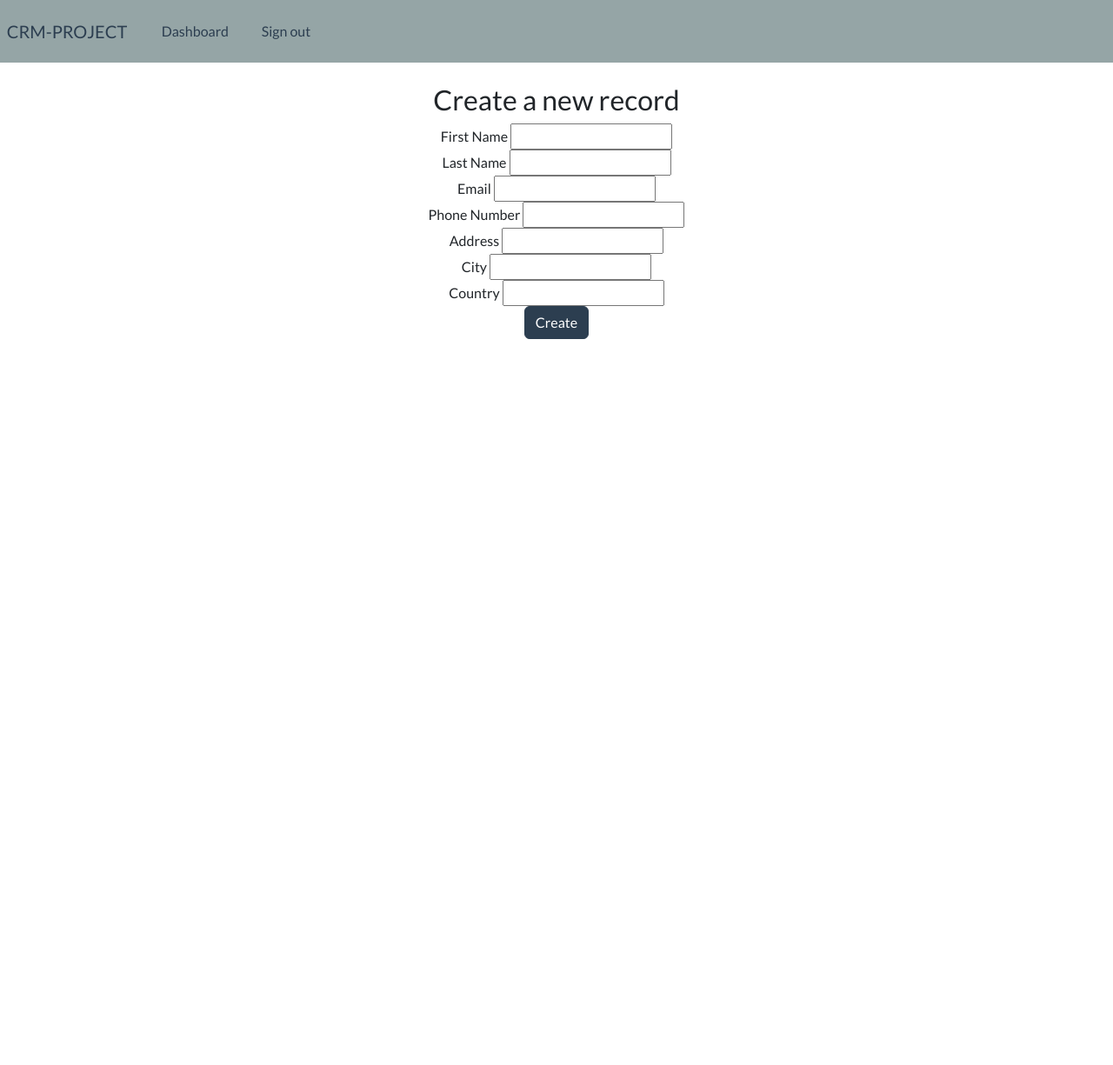
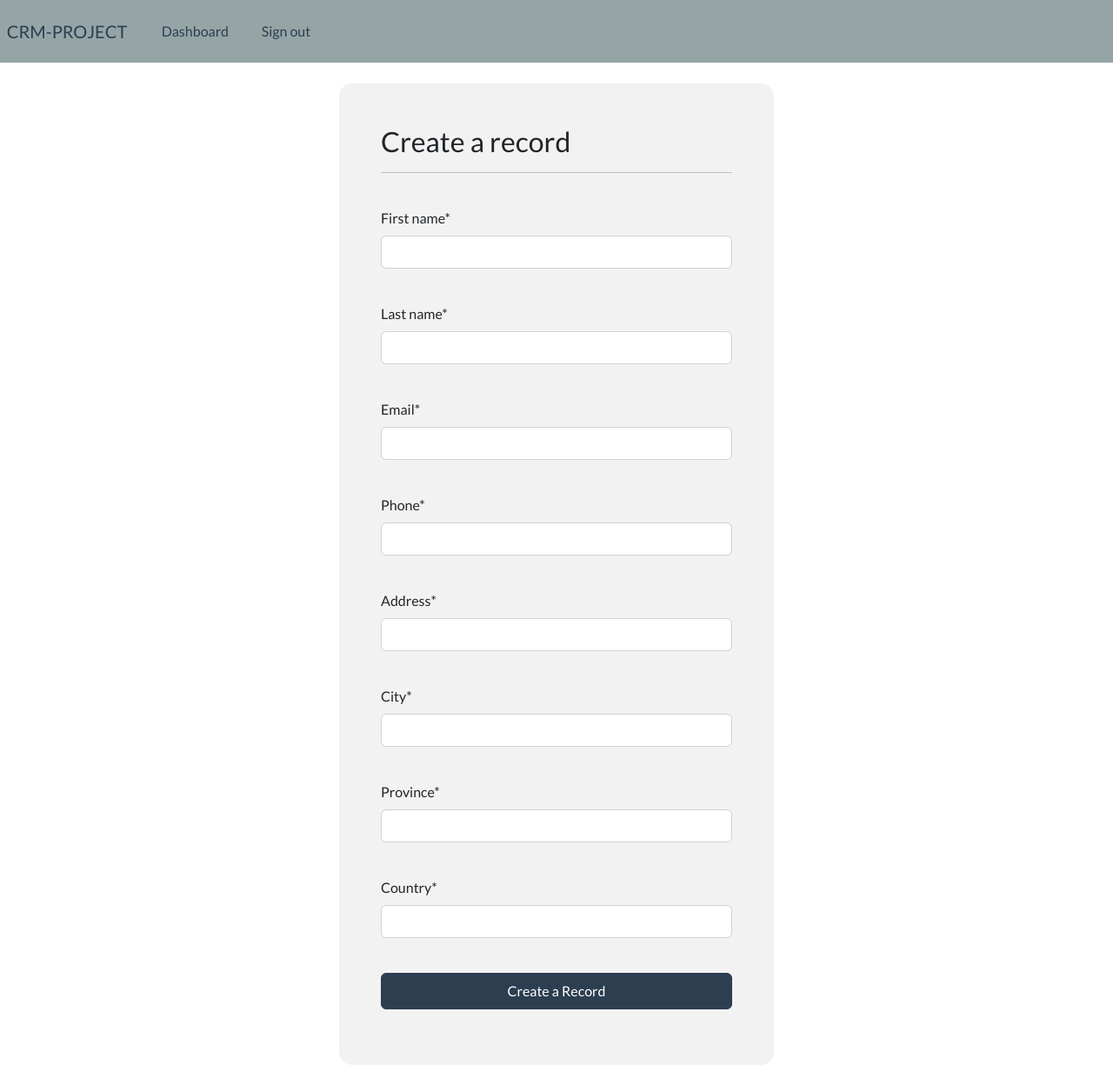
Before and after one commit to Kibreab-kb-kb/CRM-Application-Django, a Django app: page /create_record in a window 1280 px wide. Shown: the whole page at 87% size. Before the commit the page ends 390 px from the top, so only its background shows below. Run offline with Django 5.2, Linux system fonts and the light colour scheme; a user stored in the database is signed in; some libraries are stand-ins or nearby versions.

Commit message:
finshing create-record-method

```diff
--- a/static/css/style.css
+++ b/static/css/style.css
@@ -1,5 +1,5 @@
 .form-layout {
   border-radius: 15px;
-  background-color: red;
+  background-color: #f2f2f2;
   width: 500px;
 }
--- a/webapp/templates/webapps/create_record.html
+++ b/webapp/templates/webapps/create_record.html
@@ -1,70 +1,47 @@
-{% extends 'webapps/base.html' %}
-{% block content %}
-<div class="container text-center">
-  <h3>Create a new record</h3>
-  <form method="POST" action="{% url 'create_record' %}">
+{% extends 'webapps/base.html' %} {% load crispy_forms_tags %}
+
+{% load static %}
+{% block content%}
+<div class="container shadow-md p-5  form-layout">
+  <h3>Create a record</h3>
+  <hr />
+  <br />
+  <form method="POST" autocomplete="off">
     {% csrf_token %}
-    <div class="form-group
-        {% if form.first_name.errors %}has-error{% endif %}">
-        <label for="first_name">First Name</label>
-        {{ form.first_name }}
-        {% for error in form.first_name.errors %}
-        <span class="help-block">{{ error }}</span>
-        {% endfor %}
-    </div>
+        {{form.first_name|as_crispy_field}}
 
+        <br>
 
-    <div class="form-group
-        {% if form.last_name.errors %}has-error{% endif %}">
-        <label for="last_name">Last Name</label>
-        {{ form.last_name }}
-        {% for error in form.last_name.errors %}
-        <span class="help-block
-            ">{{ error }}</span>
-        {% endfor %}
+        {{form.last_name|as_crispy_field}}
 
-    </div>
-    <div class="form-group
-        {% if form.email.errors %}has-error{% endif %}">
-        <label for="email">Email</label>
-        {{ form.email }}
-        {% for error in form.email.errors %}
-        <span class="help-block">{{ error }}</span>
-        {% endfor %}
-    </div>
-    <div class="form-group
-        {% if form.phone.errors %}has-error{% endif %}">
-        <label for="phone">Phone Number</label>
-        {{ form.phone }}
-        {% for error in form.phone.errors %}
-        <span class="help-block">{{ error }}</span>
-        {% endfor %}
-    </div>
-    <div class="form-group
-        {% if form.address.errors %}has-error{% endif %}">
-        <label for="address">Address</label>
-        {{ form.address }}
-        {% for error in form.address.errors %}
-        <span class="help-block">{{ error }}</span>
-        {% endfor %}
-    </div>
-    <div class="form-group
-        {% if form.city.errors %}has-error{% endif %}">
-        <label for="city">City</label>
-        {{ form.city }}
-        {% for error in form.city.errors %}
-        <span class="help-block">{{ error }}</span>
-        {% endfor %}
-    </div>
-    <div class="form-group
-        {% if form.country.errors %}has-error{% endif %}">
-        <label for="country">Country</label>
-        {{ form.country }}
-        {% for error in form.country.errors %}
-        <span class="help-block">{{ error }}</span>
-        {% endfor %}
-    </div>
-    <button type="submit" class="btn btn-primary">Create</button>
-    </form>
+        <br>
+
+        {{form.email|as_crispy_field}}
+
+        <br>
+
+        {{form.phone|as_crispy_field}}
+
+        <br>
+
+        {{form.address|as_crispy_field}}
+
+        <br>
+
+        {{form.city|as_crispy_field}}
+
+        <br>
+
+        {{form.province|as_crispy_field}}
+
+        <br>
+
+        {{form.country|as_crispy_field}}
+
+    <br />
+    <button type="submit" class="btn btn-primary w-100 btn-block p-2">
+      Create a Record
+    </button>
+  </form>
 </div>
 {% endblock %}
--- a/webapp/templates/webapps/dashboard.html
+++ b/webapp/templates/webapps/dashboard.html
@@ -1,9 +1,11 @@
-{% extends 'webapps/base.html'%} {% block content %}
+{% extends 'webapps/base.html'%}
+
+ {% block content %}
 
 <div class="container text-center">
   <h3>Welcome to the dashboard page {{user.username}}</h3>
 
-  <a class="btn btn-outline-primary" href="{% url 'dashboard' %}"
+  <a class="btn btn-outline-primary" href="{% url 'create_record' %}"
     >Create a new record</a
   >
   <br /><br />
--- a/webapp/templates/webapps/index.html
+++ b/webapp/templates/webapps/index.html
@@ -23,8 +23,4 @@
      </div>
 </body>
 
-
-
-
-
 {% endblock %}
--- a/webapp/views.py
+++ b/webapp/views.py
@@ -80,7 +80,6 @@ def dashboard(request):
 
 
 #Create a record
-
 @login_required(login_url='login')
 def create_record(request):
    form=CreateRecordForm()
@@ -96,14 +95,14 @@ def create_record(request):
 
 #Update a record
 
-@login_required(login_url='login')
-def update_record(request,pk):
-   record=Record.objects.get(id=pk)
-   form=UpdateRecordForm(instance=record)
-   if request.method=='POST':
-      form=UpdateRecordForm(request.POST,instance=record)
-      if form.is_valid():
-         form.save()
-         return redirect('dashboard')
-   context={'form':form}
-   return render(request,'webapps/update_record.html',context=context)
+# @login_required(login_url='login')
+# def update_record(request,pk):
+#    record=Record.objects.get(id=pk)
+#    form=UpdateRecordForm(instance=record)
+#    if request.method=='POST':
+#       form=UpdateRecordForm(request.POST,instance=record)
+#       if form.is_valid():
+#          form.save()
+#          return redirect('dashboard')
+#    context={'form':form}
+#    return render(request,'webapps/update_record.html',context=context)
```
Also changed, not shown: db.sqlite3.
